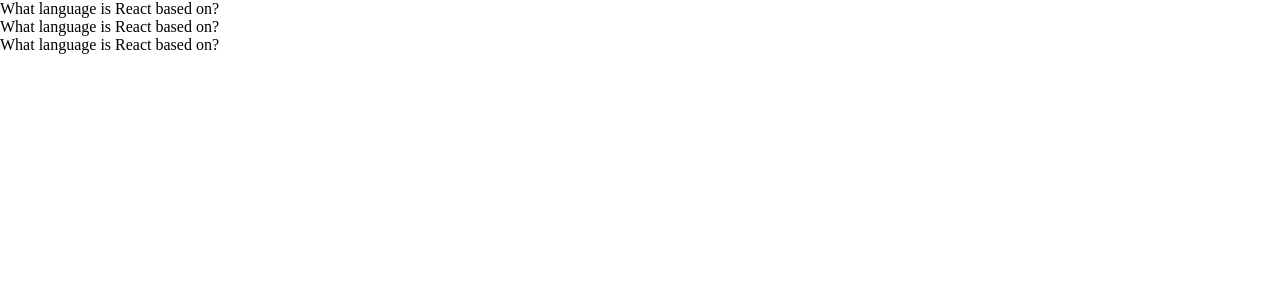
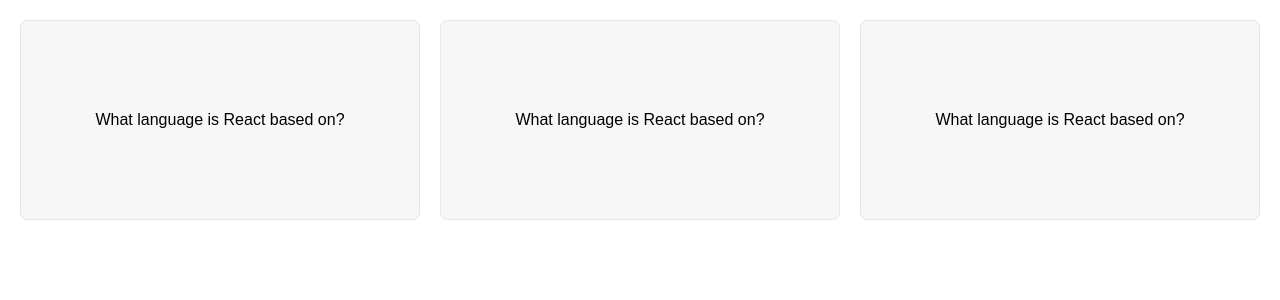
Before and after one commit to Marshal10/Flashcards-using-react, a React (Create React App) app: page / in a window 1280 px wide. Shown: the top 300 px of the page. Built offline with nearby package versions, Linux system fonts and the light colour scheme.

Commit message:
Css stylings

```diff
--- a/src/index.css
+++ b/src/index.css
@@ -3,3 +3,34 @@
   padding: 0;
   box-sizing: border-box;
 }
+
+body {
+  font-family: sans-serif;
+  padding: 20px;
+}
+
+.flashcards {
+  display: grid;
+  grid-template-columns: 1fr 1fr 1fr;
+  gap: 20px;
+}
+
+.flashcards div {
+  border: 1px solid #e7e7e7;
+  background-color: #f7f7f7;
+  border-radius: 7px;
+  aspect-ratio: 2 / 1;
+  display: flex;
+  align-items: center;
+  justify-content: center;
+  text-align: center;
+  padding: 20px;
+  cursor: pointer;
+}
+
+div.selected {
+  border: 1px solid #e03131;
+  background-color: #e03131;
+  color: #fff;
+  font-weight: bold;
+}
```
